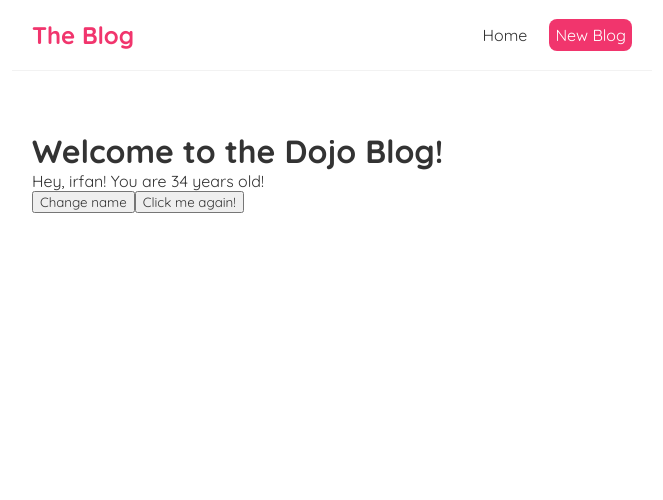
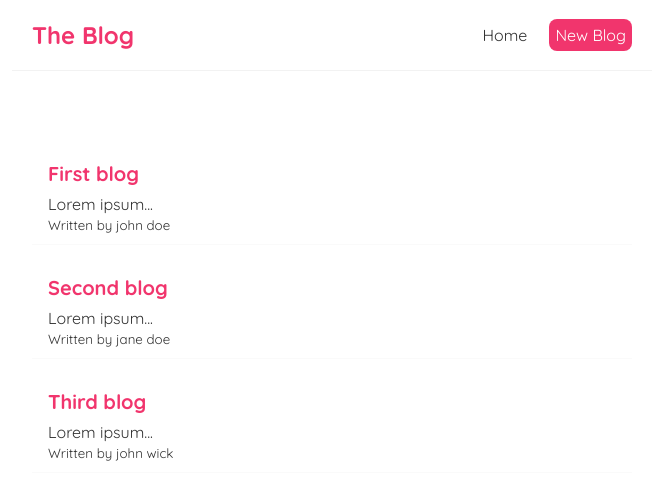
Before and after one commit to irfan87/blog_react, a React (Create React App) app: page / in a window 1280 px wide. Shown: the top 500 px of the page, without its empty margins (308-971 px from the left). Built offline with nearby package versions, Linux system fonts and the light colour scheme.

Commit message:
list the hardcoded output and designed it a bit

```diff
--- a/src/App.js
+++ b/src/App.js
@@ -2,25 +2,12 @@
 import Navbar from "./components/Navbar";
 
 function App() {
-	const greetingText = "Welcome to the Dojo Blog!";
-	const likes = 50;
-	const users = [
-		{
-			name: "johnny",
-			age: 33,
-		},
-		{
-			name: "bulma",
-			age: 21,
-		},
-	];
-
 	return (
 		<div className="App">
 			{/* define navbar component here */}
 			<Navbar />
 			<div className="content">
-				<Home greetingText={greetingText} likes={likes} users={users} />
+				<Home />
 			</div>
 		</div>
 	);
--- a/src/components/Home.js
+++ b/src/components/Home.js
@@ -1,24 +1,36 @@
 import { useState } from "react";
 
-const Home = ({ greetingText }) => {
-	const [name, setName] = useState("irfan");
-	const [age, setAge] = useState(34);
-
-	const handleClick = () => {
-		setName("ivy");
-		setAge(23);
-	};
-
-	const handleClickAgain = (name) => {
-		console.log(`hello, ${name}`);
-	};
+const Home = () => {
+	const [blogs, setBlogs] = useState([
+		{
+			title: "First blog",
+			body: "Lorem ipsum...",
+			author: "john doe",
+			id: 1,
+		},
+		{
+			title: "Second blog",
+			body: "Lorem ipsum...",
+			author: "jane doe",
+			id: 2,
+		},
+		{
+			title: "Third blog",
+			body: "Lorem ipsum...",
+			author: "john wick",
+			id: 3,
+		},
+	]);
 
 	return (
 		<div className="home">
-			<h1>{greetingText}</h1>
-			<p>{`Hey, ${name}! You are ${age} years old!`}</p>
-			<button onClick={handleClick}>Change name</button>
-			<button onClick={() => handleClickAgain("irfan")}>Click me again!</button>
+			{blogs.map((blog) => (
+				<div key={blog.id} className="blog-preview">
+					<h2>{blog.title}</h2>
+					<p>{blog.body}</p>
+					<small>Written by {blog.author}</small>
+				</div>
+			))}
 		</div>
 	);
 };
--- a/src/index.css
+++ b/src/index.css
@@ -39,3 +39,20 @@
   margin: 40px auto;
   padding: 20px;
 }
+
+/* blog previews / list */
+.blog-preview {
+  padding: 10px 16px;
+  margin: 20px 0;
+  border-bottom: 1px solid #fafafa;
+}
+
+.blog-preview:hover {
+  box-shadow: 1px 3px 5px rgba(0,0,0,0.1);
+}
+
+.blog-preview h2 {
+  font-size: 20px;
+  color: #f1356d;
+  margin-bottom: 8px;
+}
```
